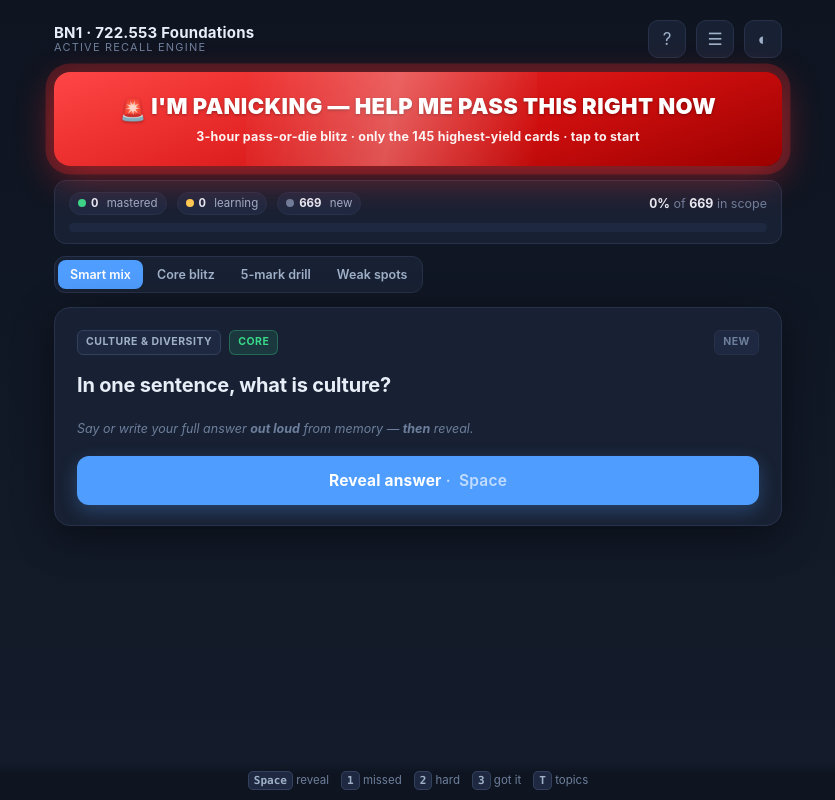
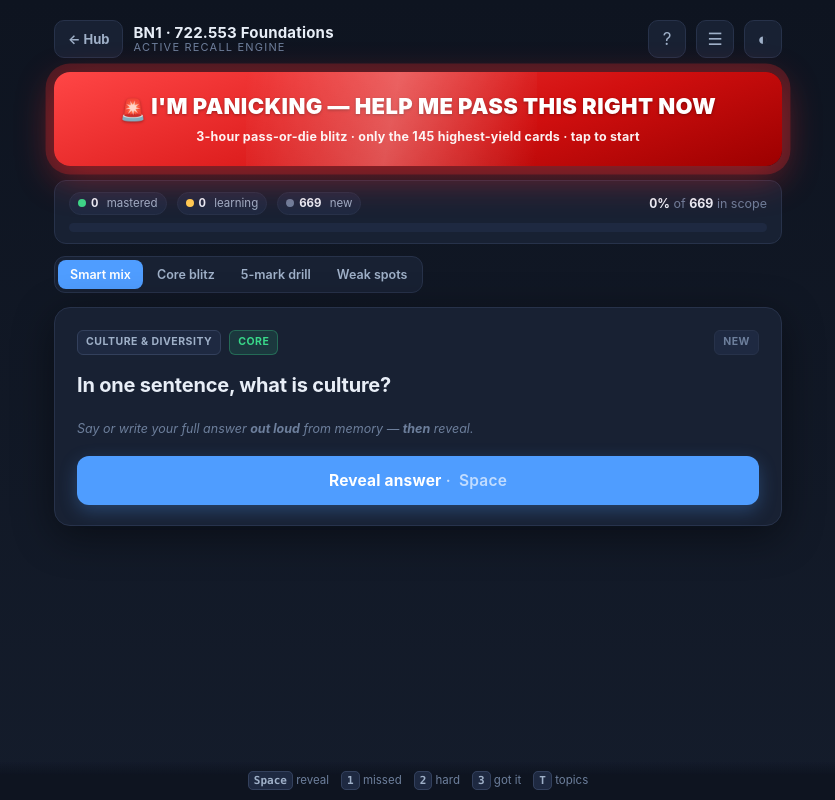
Before and after one commit to jeremyspm/bn1-cram, a plain HTML site: page index.html in a window 1280 px wide. Shown: the whole page, without its empty margins (222-1057 px from the left). Drawn offline with Linux system fonts and the light colour scheme.

Commit message:
Add back-to-hub button in header
Co-Authored-By: Claude Fable 5 <noreply@anthropic.com>

```diff
--- a/index.html
+++ b/index.html
@@ -197,6 +197,7 @@ header{display:flex;align-items:center;gap:10px;margin:6px 0 12px;flex-wrap:wrap
 <body>
 <div class="wrap">
   <header>
+    <a class="iconbtn" href="https://jeremyspm.github.io/" title="Back to the hub" style="width:auto;padding:0 13px;gap:5px;font-size:13px;font-weight:700;text-decoration:none">← Hub</a>
     <div class="brand">
       <b>BN1 · 722.553 Foundations</b>
       <span id="methodLbl">Active Recall Engine</span>
```
